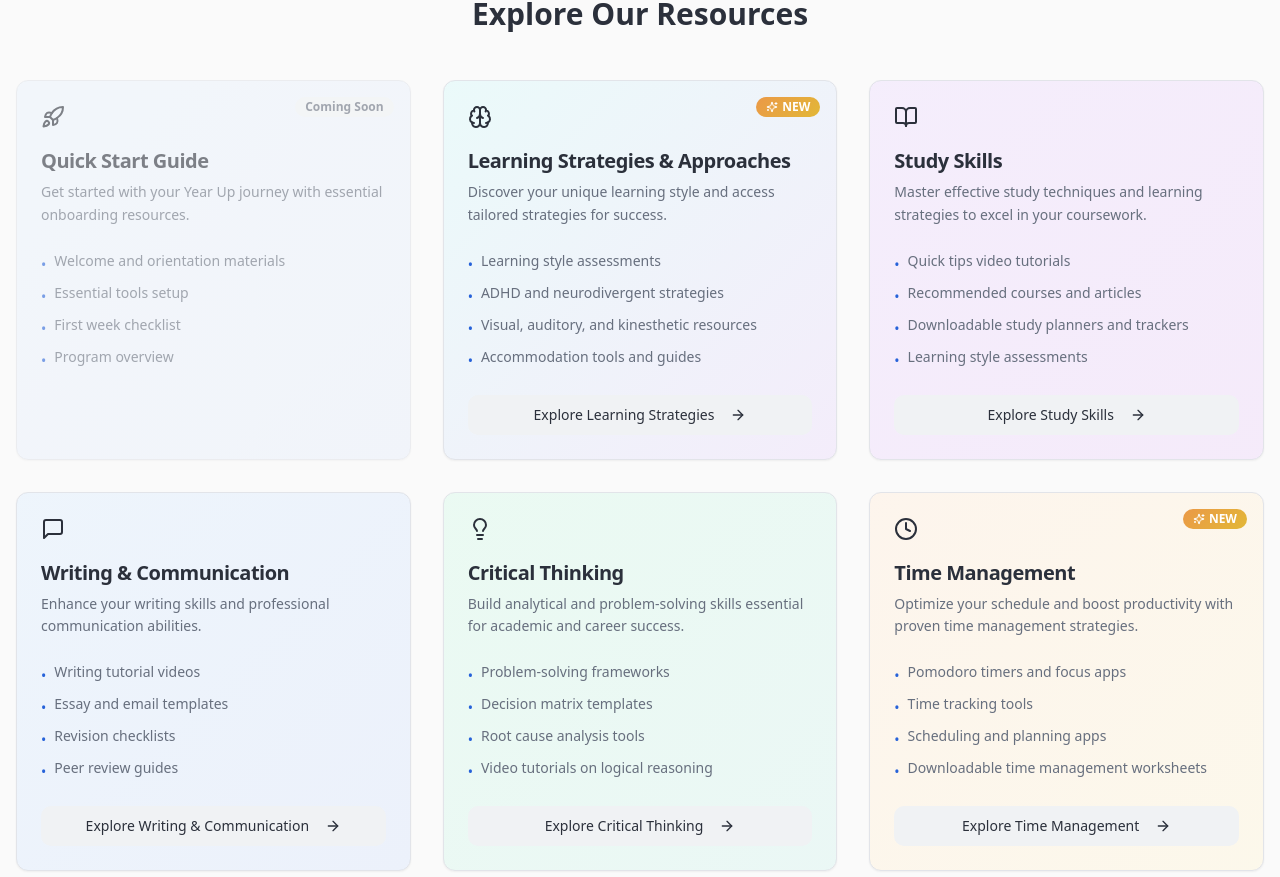
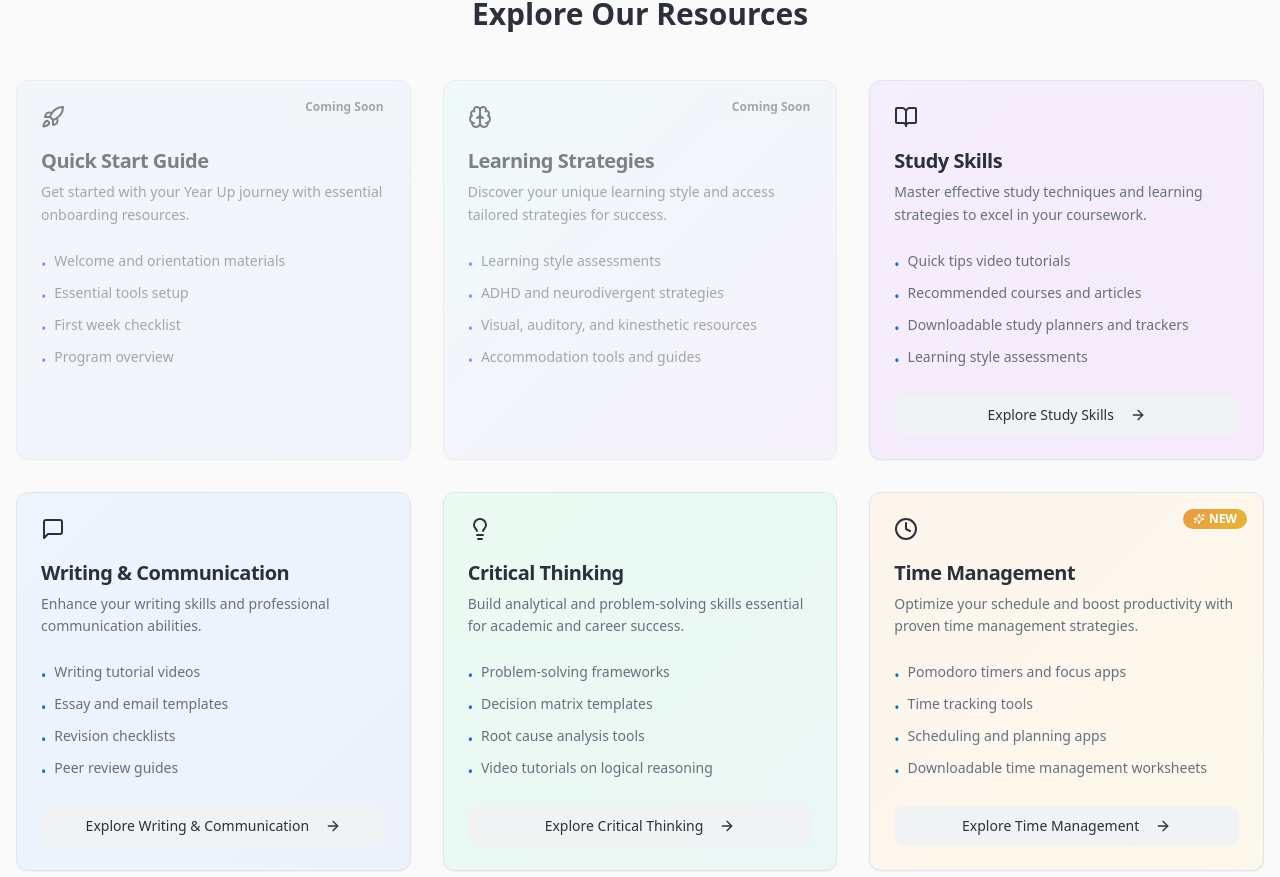
Before and after one commit to jenidub/learnhub-yearup, a React (Vite) app: page / in a window 1280 px wide. Shown: the part 846-1723 px from the top of the page. Built offline with nearby package versions, Linux system fonts and the light colour scheme; the HTML template or start-up script is replaced by a standard one.

Commit message:
Changes
Co-authored-by: jenidub <30510501+jenidub@users.noreply.github.com>

```diff
--- a/src/pages/Index.tsx
+++ b/src/pages/Index.tsx
@@ -22,7 +22,7 @@ const sections = [
     comingSoon: true,
   },
   {
-    title: "Learning Strategies & Approaches",
+    title: "Learning Strategies",
     description: "Discover your unique learning style and access tailored strategies for success.",
     features: [
       "Learning style assessments",
@@ -33,8 +33,7 @@ const sections = [
     icon: <Brain />,
     link: "/learning-strategies",
     gradient: "bg-gradient-teal",
-    isNew: true,
-    buttonLabel: "Explore Learning Strategies",
+    comingSoon: true,
   },
   {
     title: "Study Skills",
```
